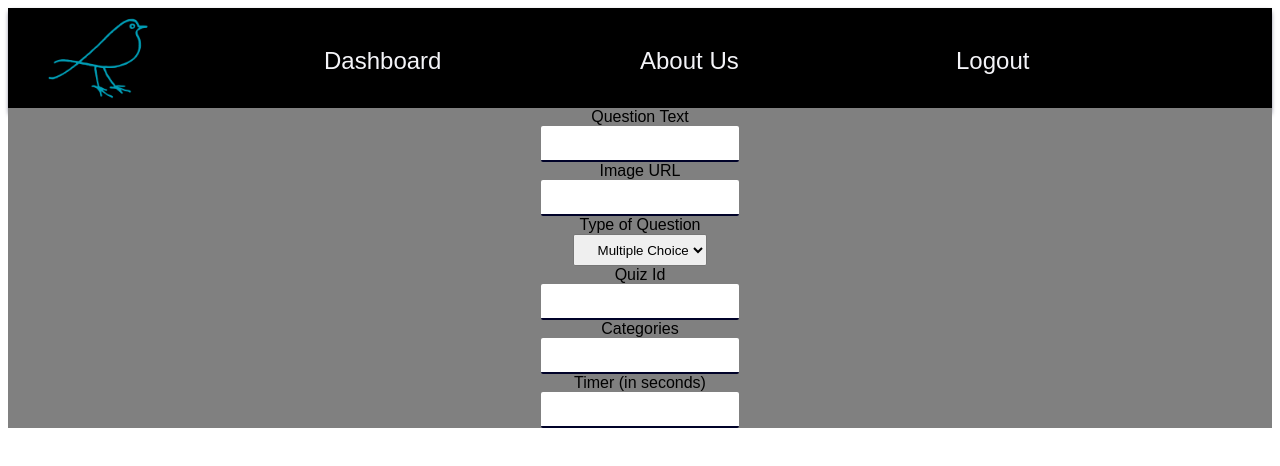
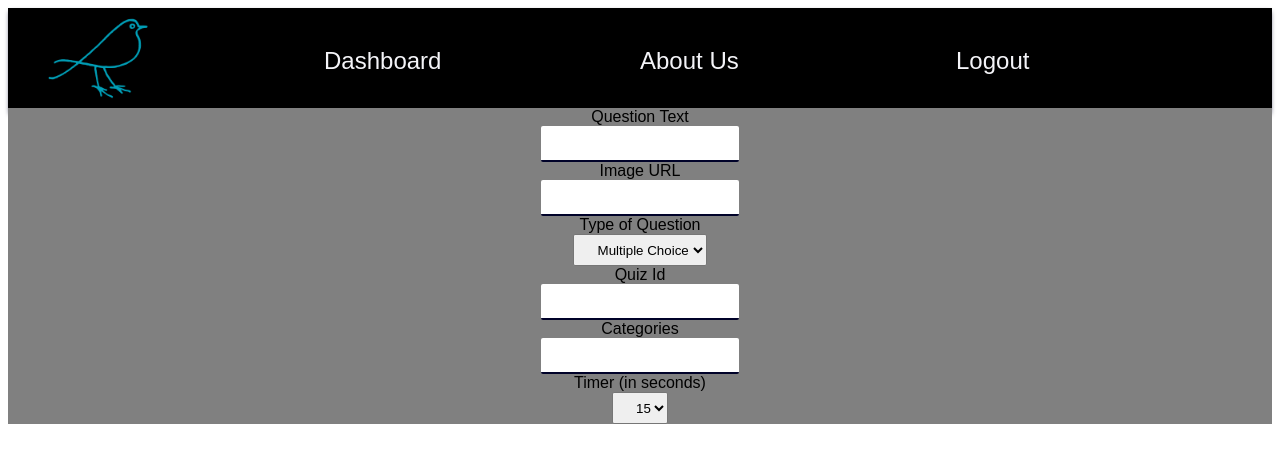
Before and after one commit to The-Canary-Project/Canary-FE, a React app: page /addPrompt in a window 1280 px wide. Shown: the top 466 px of the page. Built offline with nearby package versions, Linux system fonts and the light colour scheme.

Commit message:
timer uses dropdown and stores value as number in state

```diff
--- a/src/components/addPrompt/AddPrompt.jsx
+++ b/src/components/addPrompt/AddPrompt.jsx
@@ -8,7 +8,7 @@ export default function AddPrompt() {
   const [type, setType] = useState();
   const [quizId, setQuizId] = useState();
   const [categories, setCategories] = useState();
-  const [timer, setTimer] = useState();
+  const [timer, setTimer] = useState(15);
 
   return (
     <div className={styles.addPromptContainer}>
@@ -36,16 +36,6 @@ export default function AddPrompt() {
             { value: 'trueFalse', title: 'True/False' }
           ]}
         />
-        {/* <label htmlFor="type">Type of Question</label>
-        <select
-          id="type"
-          name="type"
-          value={type}
-          onChange={e => setType(e.target.value)}
-        >
-          <option value="multipleChoice">Multiple Choice</option>
-          <option value="trueFalse">True/False</option>
-        </select> */}
         <TextInputOnChange
           {...{
             name: quizId,
@@ -60,12 +50,24 @@ export default function AddPrompt() {
             labelTitle: 'Categories'
           }}
         />
-        <TextInputOnChange
+        {/* <TextInputOnChange
           {...{
             name: timer,
             handleChange: setTimer,
             labelTitle: 'Timer (in seconds)'
           }}
+        /> */}
+        <SelectOnChange
+          name={timer}
+          handleChange={(v) => setTimer(Number(v))}
+          labelTitle={'Timer (in seconds)'}
+          options={[
+            { value: '5', title: '5' },
+            { value: '10', title: '10' },
+            { value: '15', title: '15' },
+            { value: '20', title: '20' },
+            { value: '30', title: '30' },
+          ]}
         />
       </form>
 
```
